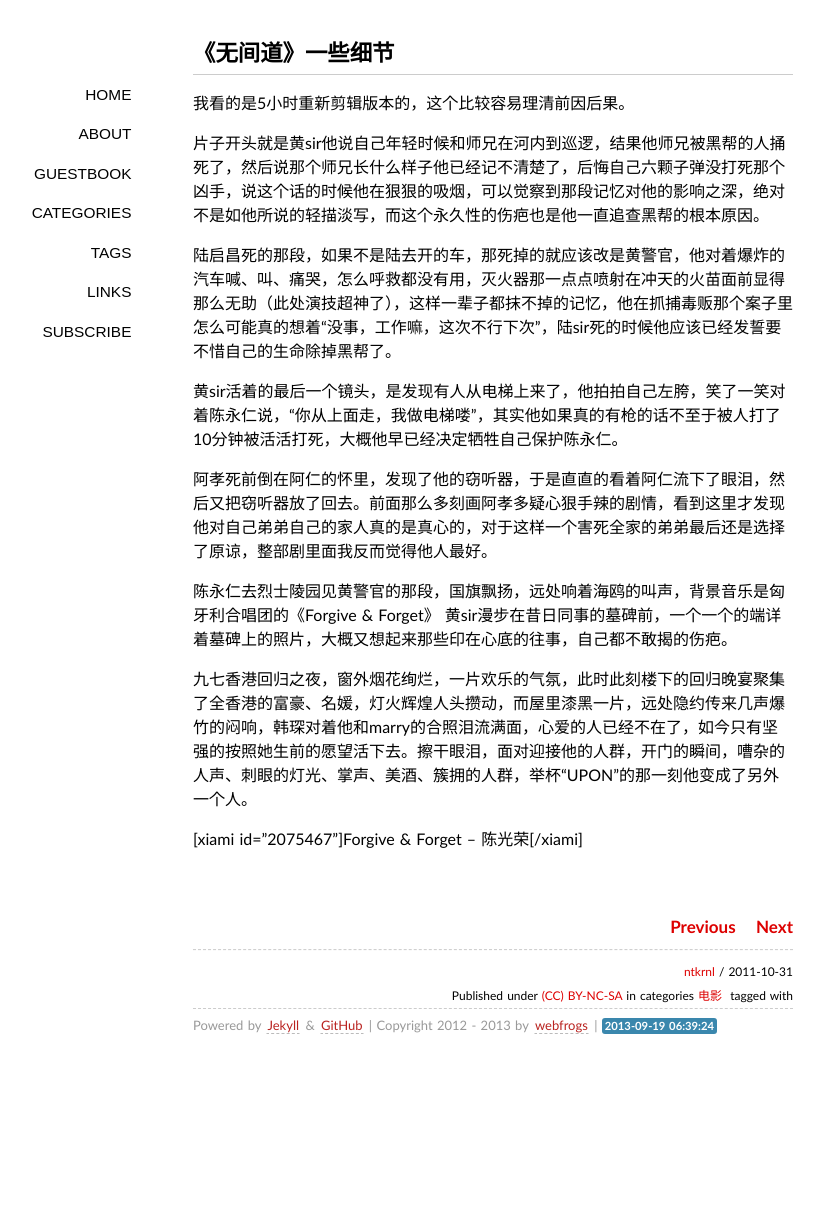
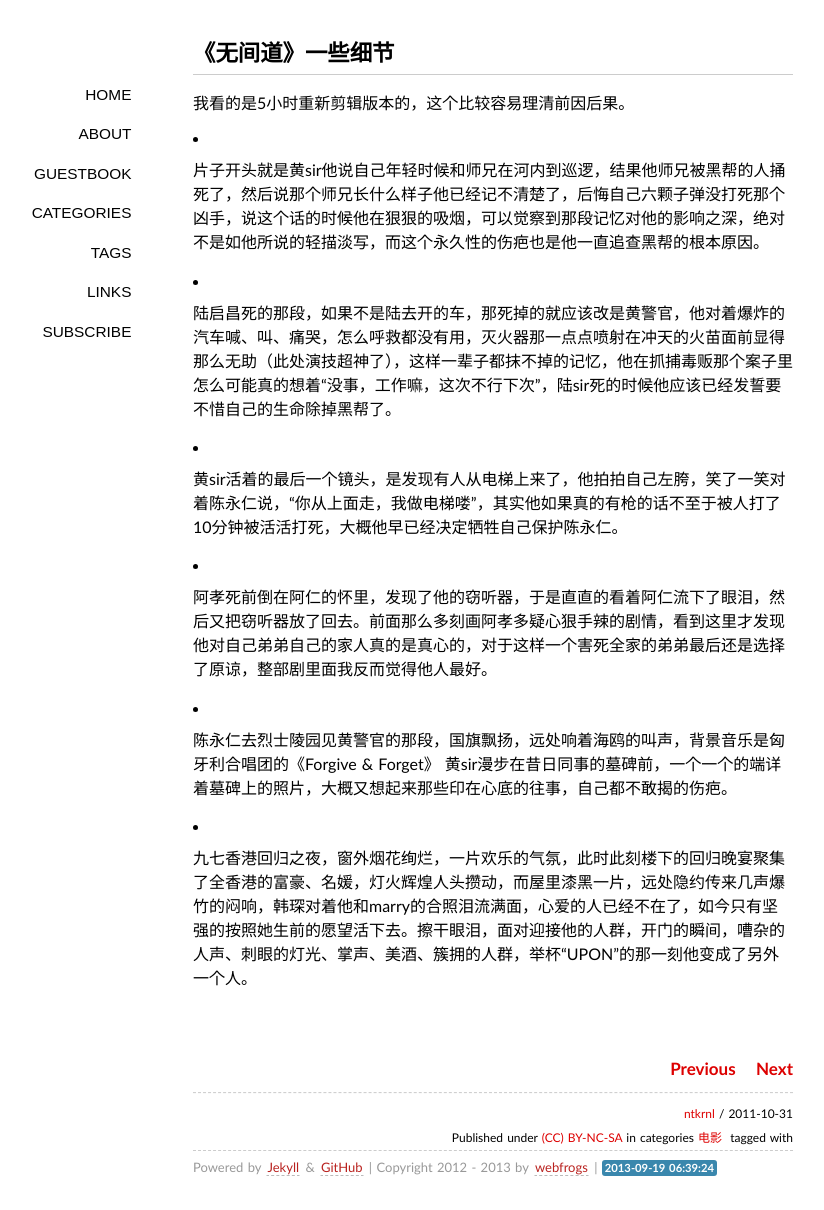
Before and after one commit to ntkrnl/ntkrnl.github.io, a Jekyll site: the page built from _posts/2011-10-31-details-about-the-infernal-affairs.markdown, in a window 1280 px wide. Shown: the whole page, without its empty margins (147-971 px from the left). Built offline with Jekyll 4.4.1, drawn with Linux system fonts in a browser that asks for light colours; some web fonts are replaced; Markdown is read by kramdown in place of the engine named in the settings; a script that is not in the unit is left out; comment, search, counter and statistics services are not loaded; before the commit the page ends 1068 px from its top, so only the background shows below that.

Commit message:
Update 2011-10-31-details-about-the-infernal-affairs.markdown

```diff
--- a/_posts/2011-10-31-details-about-the-infernal-affairs.markdown
+++ b/_posts/2011-10-31-details-about-the-infernal-affairs.markdown
@@ -9,19 +9,19 @@ wordpress_id: 57
 categories:
 - 电影
 ---
-
 我看的是5小时重新剪辑版本的，这个比较容易理清前因后果。
 
-片子开头就是黄sir他说自己年轻时候和师兄在河内到巡逻，结果他师兄被黑帮的人捅死了，然后说那个师兄长什么样子他已经记不清楚了，后悔自己六颗子弹没打死那个凶手，说这个话的时候他在狠狠的吸烟，可以觉察到那段记忆对他的影响之深，绝对不是如他所说的轻描淡写，而这个永久性的伤疤也是他一直追查黑帮的根本原因。
+- 片子开头就是黄sir他说自己年轻时候和师兄在河内到巡逻，结果他师兄被黑帮的人捅死了，然后说那个师兄长什么样子他已经记不清楚了，后悔自己六颗子弹没打死那个凶手，说这个话的时候他在狠狠的吸烟，可以觉察到那段记忆对他的影响之深，绝对不是如他所说的轻描淡写，而这个永久性的伤疤也是他一直追查黑帮的根本原因。
 
-陆启昌死的那段，如果不是陆去开的车，那死掉的就应该改是黄警官，他对着爆炸的汽车喊、叫、痛哭，怎么呼救都没有用，灭火器那一点点喷射在冲天的火苗面前显得那么无助（此处演技超神了），这样一辈子都抹不掉的记忆，他在抓捕毒贩那个案子里怎么可能真的想着“没事，工作嘛，这次不行下次”，陆sir死的时候他应该已经发誓要不惜自己的生命除掉黑帮了。
 
-黄sir活着的最后一个镜头，是发现有人从电梯上来了，他拍拍自己左胯，笑了一笑对着陈永仁说，“你从上面走，我做电梯喽”，其实他如果真的有枪的话不至于被人打了10分钟被活活打死，大概他早已经决定牺牲自己保护陈永仁。
+- 陆启昌死的那段，如果不是陆去开的车，那死掉的就应该改是黄警官，他对着爆炸的汽车喊、叫、痛哭，怎么呼救都没有用，灭火器那一点点喷射在冲天的火苗面前显得那么无助（此处演技超神了），这样一辈子都抹不掉的记忆，他在抓捕毒贩那个案子里怎么可能真的想着“没事，工作嘛，这次不行下次”，陆sir死的时候他应该已经发誓要不惜自己的生命除掉黑帮了。
 
-阿孝死前倒在阿仁的怀里，发现了他的窃听器，于是直直的看着阿仁流下了眼泪，然后又把窃听器放了回去。前面那么多刻画阿孝多疑心狠手辣的剧情，看到这里才发现他对自己弟弟自己的家人真的是真心的，对于这样一个害死全家的弟弟最后还是选择了原谅，整部剧里面我反而觉得他人最好。
+- 黄sir活着的最后一个镜头，是发现有人从电梯上来了，他拍拍自己左胯，笑了一笑对着陈永仁说，“你从上面走，我做电梯喽”，其实他如果真的有枪的话不至于被人打了10分钟被活活打死，大概他早已经决定牺牲自己保护陈永仁。
 
-陈永仁去烈士陵园见黄警官的那段，国旗飘扬，远处响着海鸥的叫声，背景音乐是匈牙利合唱团的《Forgive & Forget》 黄sir漫步在昔日同事的墓碑前，一个一个的端详着墓碑上的照片，大概又想起来那些印在心底的往事，自己都不敢揭的伤疤。
+- 阿孝死前倒在阿仁的怀里，发现了他的窃听器，于是直直的看着阿仁流下了眼泪，然后又把窃听器放了回去。前面那么多刻画阿孝多疑心狠手辣的剧情，看到这里才发现他对自己弟弟自己的家人真的是真心的，对于这样一个害死全家的弟弟最后还是选择了原谅，整部剧里面我反而觉得他人最好。
 
-九七香港回归之夜，窗外烟花绚烂，一片欢乐的气氛，此时此刻楼下的回归晚宴聚集了全香港的富豪、名媛，灯火辉煌人头攒动，而屋里漆黑一片，远处隐约传来几声爆竹的闷响，韩琛对着他和marry的合照泪流满面，心爱的人已经不在了，如今只有坚强的按照她生前的愿望活下去。擦干眼泪，面对迎接他的人群，开门的瞬间，嘈杂的人声、刺眼的灯光、掌声、美酒、簇拥的人群，举杯“UPON”的那一刻他变成了另外一个人。
+- 陈永仁去烈士陵园见黄警官的那段，国旗飘扬，远处响着海鸥的叫声，背景音乐是匈牙利合唱团的《Forgive & Forget》 黄sir漫步在昔日同事的墓碑前，一个一个的端详着墓碑上的照片，大概又想起来那些印在心底的往事，自己都不敢揭的伤疤。
 
-[xiami id="2075467"]Forgive & Forget -- 陈光荣[/xiami]
+- 九七香港回归之夜，窗外烟花绚烂，一片欢乐的气氛，此时此刻楼下的回归晚宴聚集了全香港的富豪、名媛，灯火辉煌人头攒动，而屋里漆黑一片，远处隐约传来几声爆竹的闷响，韩琛对着他和marry的合照泪流满面，心爱的人已经不在了，如今只有坚强的按照她生前的愿望活下去。擦干眼泪，面对迎接他的人群，开门的瞬间，嘈杂的人声、刺眼的灯光、掌声、美酒、簇拥的人群，举杯“UPON”的那一刻他变成了另外一个人。
+
+<script type="text/javascript" src="http://www.xiami.com/widget/player-single?uid=0&sid=2075467&mode=js"></script>
```
